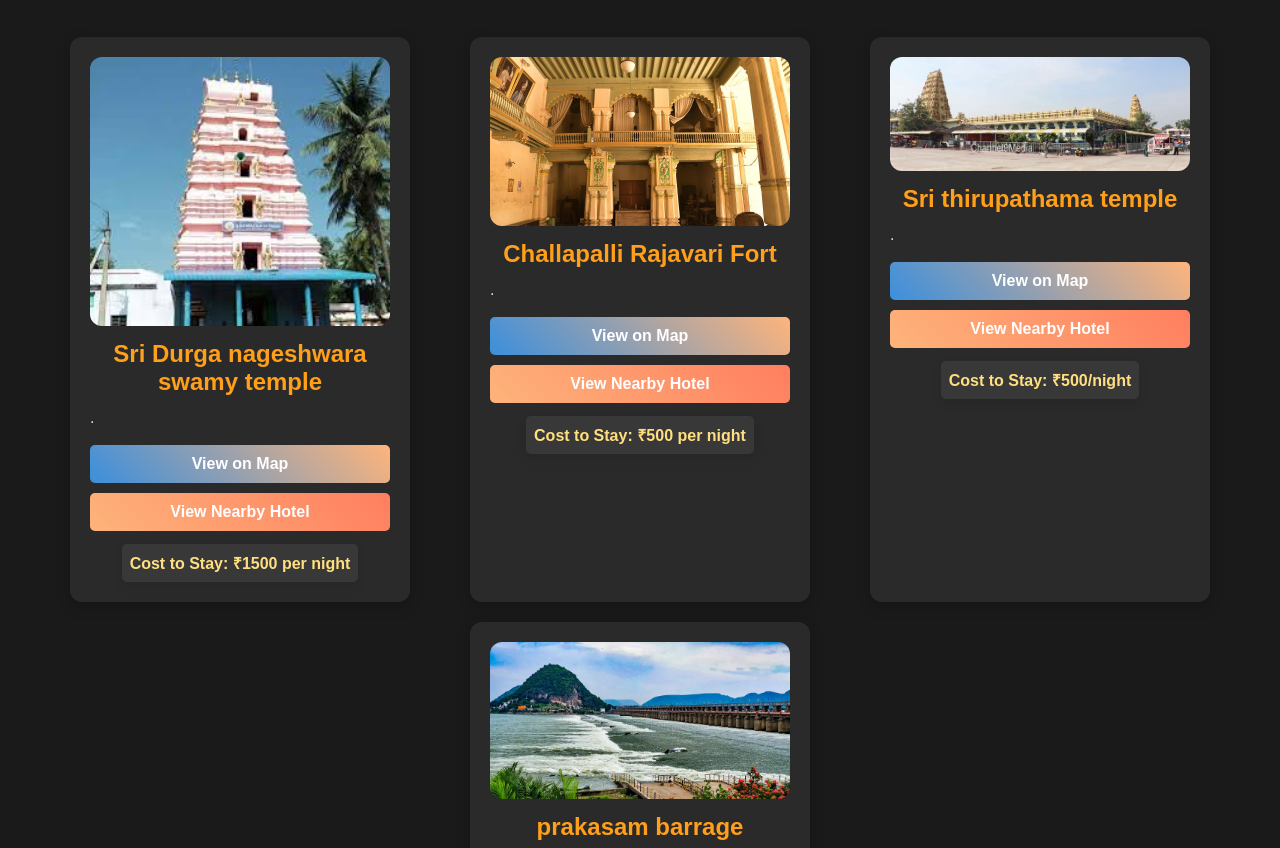
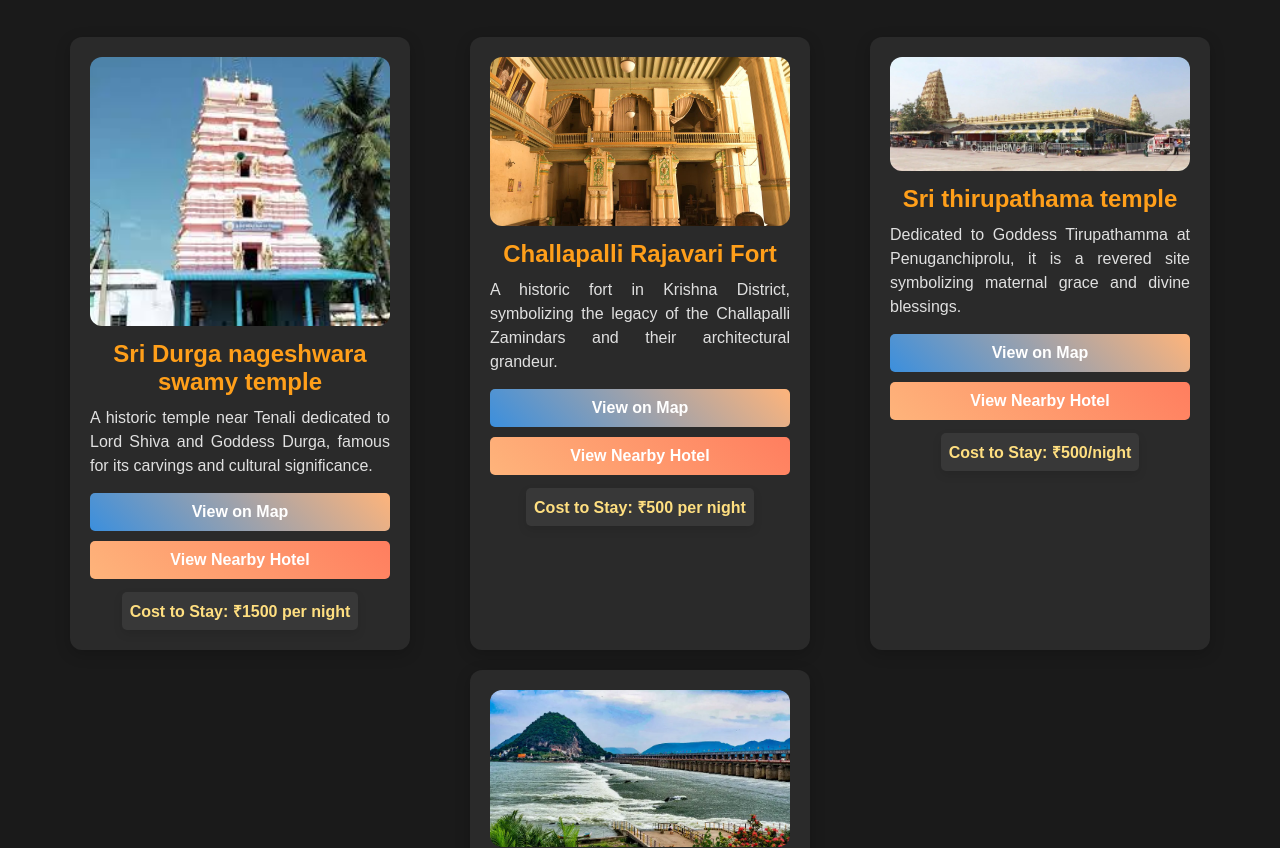
Before and after one commit to Krishna-Sri-Charan/Destiny-Pro, a plain HTML site: page district/krishna.html in a window 1280 px wide. Shown: the part 81-929 px from the top of the page. Drawn offline with Linux system fonts and the light colour scheme.

Commit message:
Update krishna.html

```diff
--- a/district/krishna.html
+++ b/district/krishna.html
@@ -26,7 +26,9 @@
 
 <div class="place-title">Sri Durga nageshwara swamy temple </div>
 
-<div class="description"> .</div>
+<div class="description"> A historic temple near Tenali dedicated to Lord Shiva and Goddess Durga, famous for its carvings and cultural significance.
+
+</div>
 
 <div class="links">
 
@@ -46,7 +48,7 @@
 
 <div class="place-title">Challapalli Rajavari Fort </div>
 
-<div class="description">.</div>
+<div class="description">A historic fort in Krishna District, symbolizing the legacy of the Challapalli Zamindars and their architectural grandeur.</div>
 
 <div class="links">
 
@@ -66,7 +68,7 @@
 
 <div class="place-title">Sri thirupathama temple </div>
 
-<div class="description">.
+<div class="description"> Dedicated to Goddess Tirupathamma at Penuganchiprolu, it is a revered site symbolizing maternal grace and divine blessings.
 
 </div>
 
@@ -88,7 +90,7 @@
 
 <div class="place-title">prakasam barrage </div>
 
-<div class="description">.
+<div class="description">A picturesque bridge on the Krishna River, connecting Kurnool and Krishna districts, and serving as a vital irrigation resource.
 
 </div>
 
```
